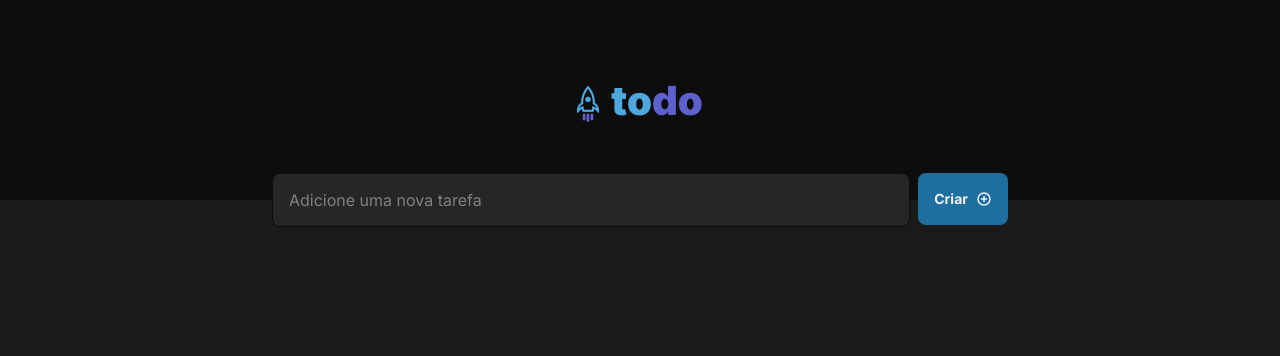
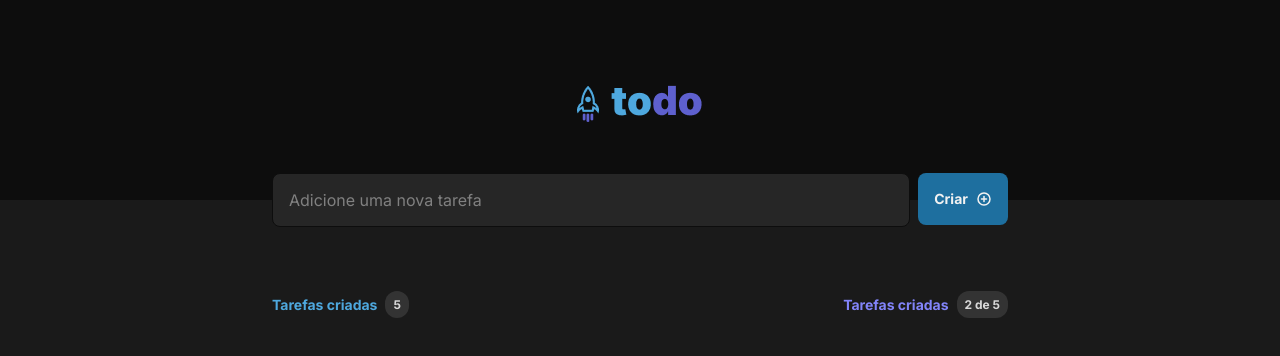
Before and after one commit to yale1995/react-fundamentals-challenger, a React (Vite) app: page / in a window 1280 px wide. Shown: the top 356 px of the page. Built offline with nearby package versions, Linux system fonts and the light colour scheme.

Commit message:
chore: added new component and applied linting

```diff
--- a/src/App.tsx
+++ b/src/App.tsx
@@ -1,13 +1,15 @@
+import styles from "./app.module.css";
+
 import { AddNewTaskForm } from "./components/add-new-task-form";
 import { Header } from "./components/header";
 import { useState } from "react";
-import styles from './app.module.css'
+import { TaskListHeader } from "./components/task-list/task-list-header";
 
 export const App = () => {
-  const [tasks, setTasks] = useState([''])
+  const [tasks, setTasks] = useState([""]);
 
-  function handleAddNewTask(newTask: string){
-    setTasks(state => [...state, newTask])
+  function handleAddNewTask(newTask: string) {
+    setTasks((state) => [...state, newTask]);
   }
 
   return (
@@ -15,7 +17,11 @@ export const App = () => {
       <Header />
 
       <section className={styles.wrapper}>
-        <AddNewTaskForm onSubmit={handleAddNewTask}/>
+        <AddNewTaskForm onSubmit={handleAddNewTask} />
+
+        <div className={styles.taskList}>
+          <TaskListHeader tasksCount={5} doneTasksCount={2} />
+        </div>
       </section>
     </main>
   );
--- a/src/app.module.css
+++ b/src/app.module.css
@@ -5,3 +5,7 @@
   margin: 0 auto;
   margin-top: -1.6875rem;
 }
+
+.taskList {
+  margin-top: 4rem;
+}
```
